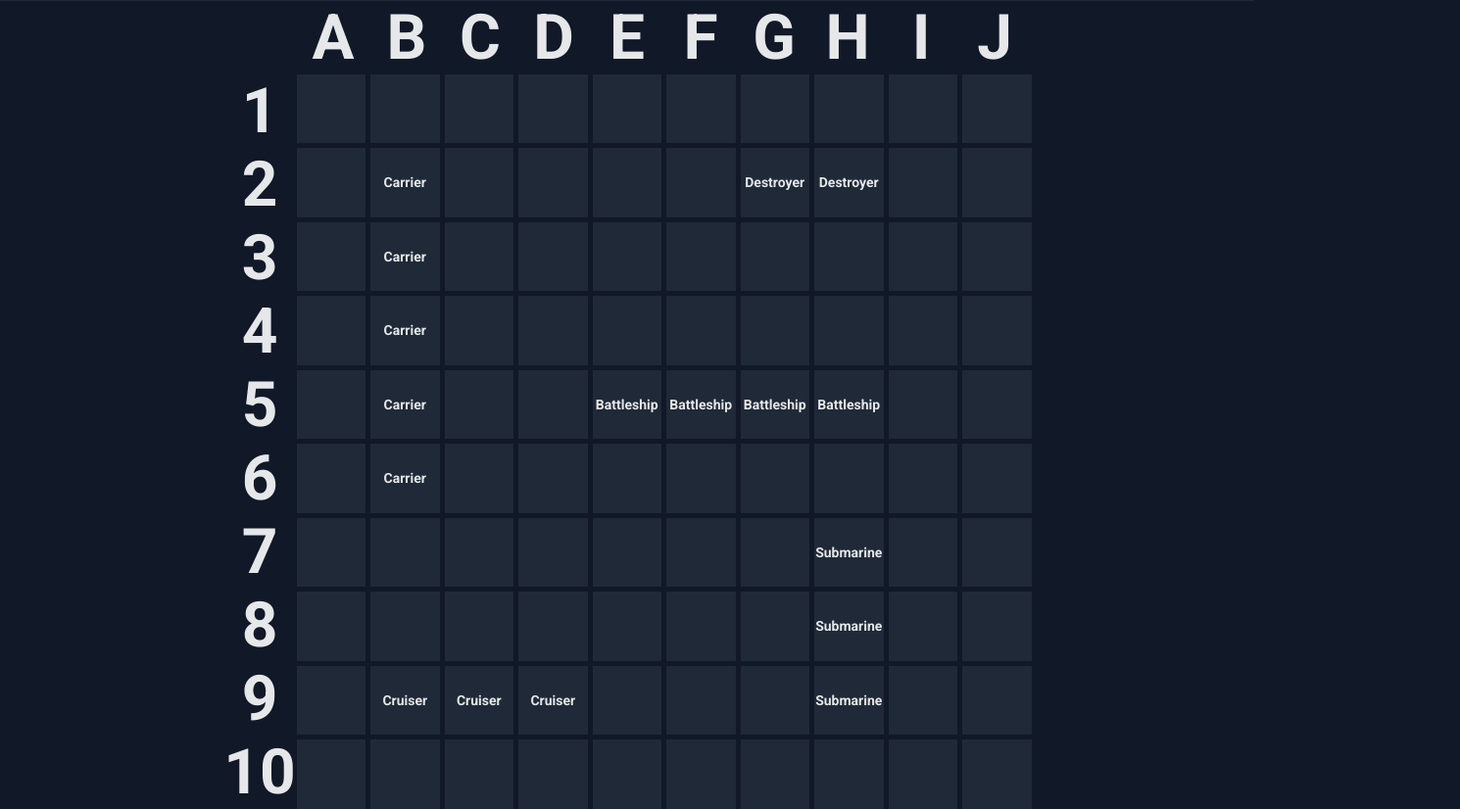
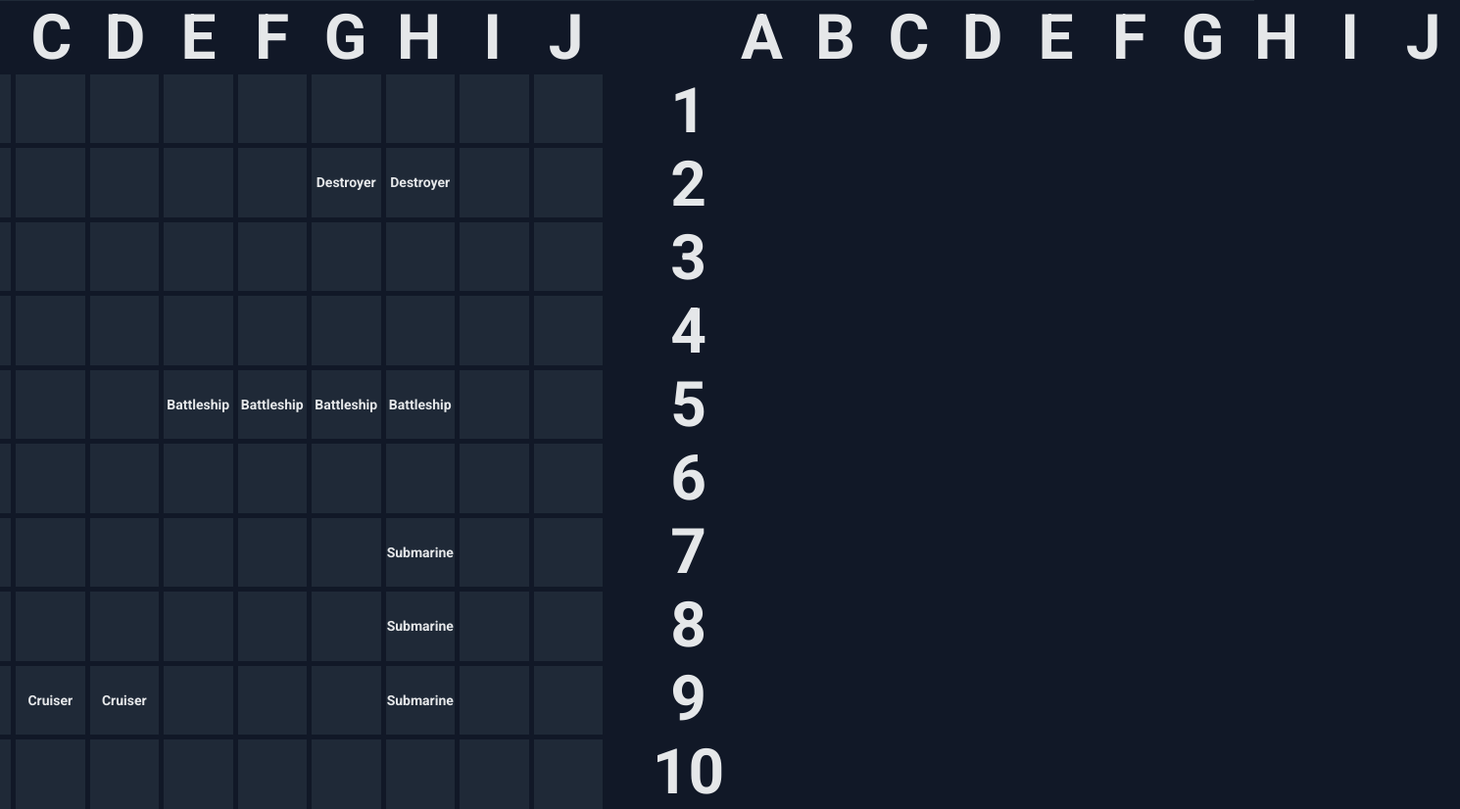
Before and after one commit to josephdorman/battleship, a website built with webpack: page dist/index.html in a window 1280 px wide. Shown: the part 24-850 px from the top of the page at 98% size, 1490 px wide, since content can reach past the window. Built offline with nearby package versions, Linux system fonts and the light colour scheme.

Commit message:
style: spacing and another game board

```diff
--- a/dist/index.html
+++ b/dist/index.html
@@ -42,6 +42,35 @@
 
       </div>
     </div>
+    <div class="gameboard-player">
+      <div class="x-axis">
+        <div class="x-coord">A</div>
+        <div class="x-coord">B</div>
+        <div class="x-coord">C</div>
+        <div class="x-coord">D</div>
+        <div class="x-coord">E</div>
+        <div class="x-coord">F</div>
+        <div class="x-coord">G</div>
+        <div class="x-coord">H</div>
+        <div class="x-coord">I</div>
+        <div class="x-coord">J</div>
+      </div>
+      <div class="y-axis">
+        <div class="y-coord">1</div>
+        <div class="y-coord">2</div>
+        <div class="y-coord">3</div>
+        <div class="y-coord">4</div>
+        <div class="y-coord">5</div>
+        <div class="y-coord">6</div>
+        <div class="y-coord">7</div>
+        <div class="y-coord">8</div>
+        <div class="y-coord">9</div>
+        <div class="y-coord">10</div>
+      </div>
+      <div class="grid">
+
+      </div>
+    </div>
   </div>
   <div class="footer">
 
--- a/dist/style.css
+++ b/dist/style.css
@@ -37,6 +37,7 @@ body {
 .body {
   display: flex;
   flex: 1;
+  gap: 50px;
   align-items: center;
 }
 
```
